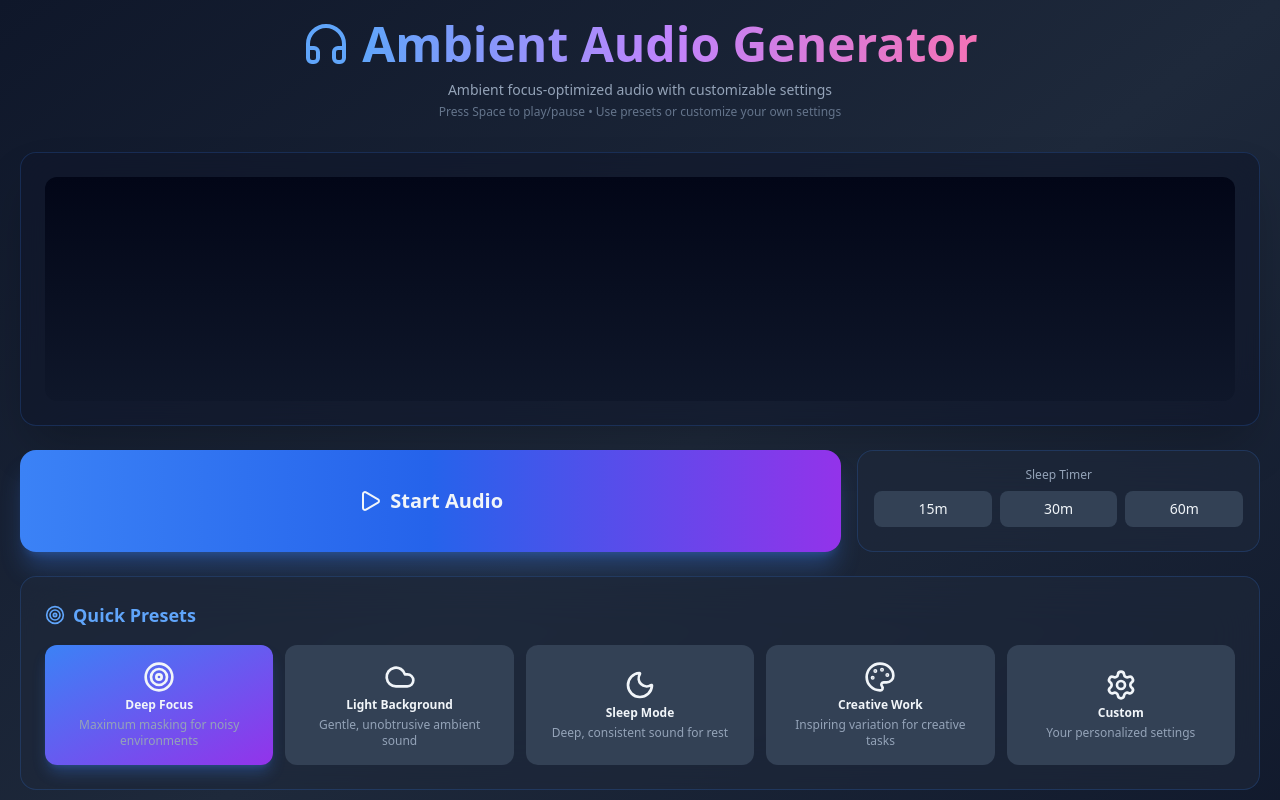
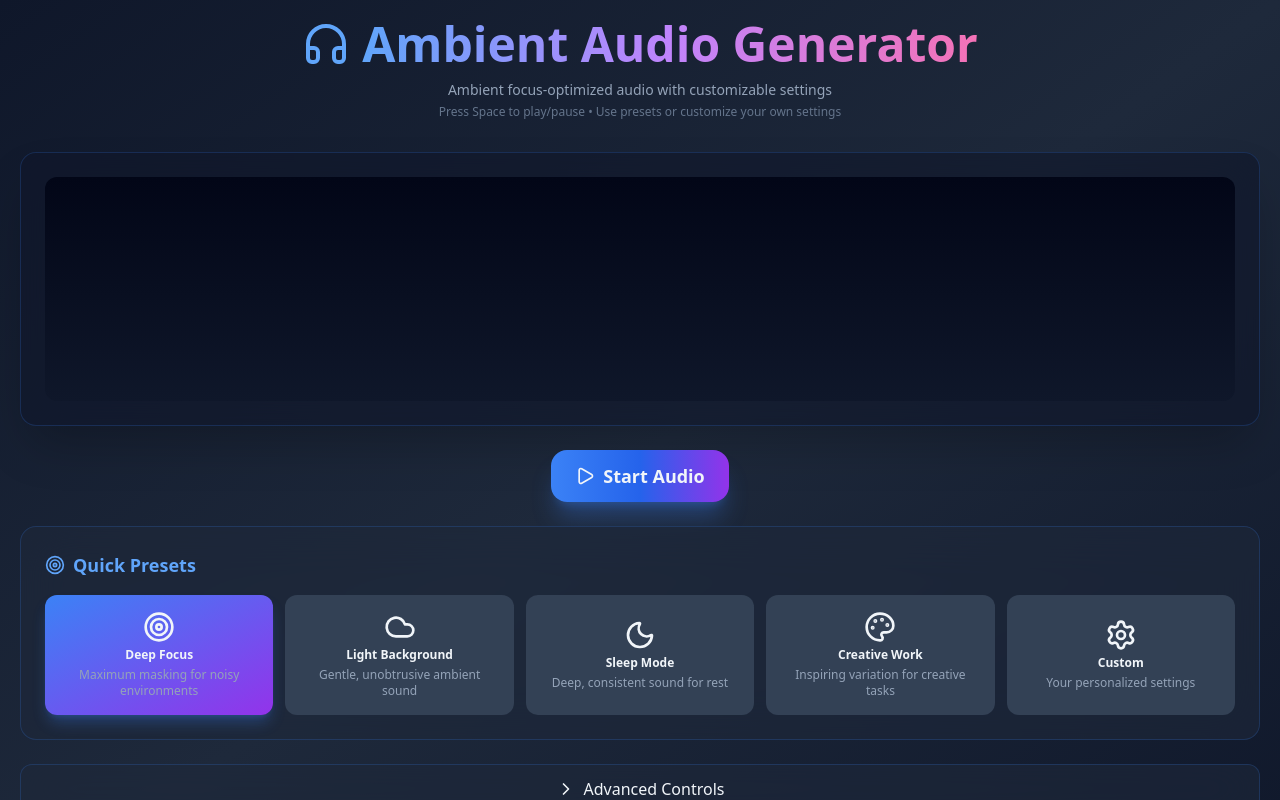
Before and after one commit to joelbreit/ambient-audio-generator, a React (Vite) app: page / in a window 1280 px wide. Shown: the top 800 px of the page. Built offline with nearby package versions, Linux system fonts and the light colour scheme.

Commit message:
Fix play button; removed timer

```diff
--- a/src/components/AmbientAudioGenerator.jsx
+++ b/src/components/AmbientAudioGenerator.jsx
@@ -1,4 +1,4 @@
-import React, { useEffect, useRef, useCallback } from "react";
+import React, { useEffect, useCallback } from "react";
 import {
 	AmbientAudioProvider,
 	useAmbientAudioContext,
@@ -8,7 +8,6 @@ import { presets } from "../utils/presets";
 import Header from "./Header";
 import VisualizationCanvas from "./VisualizationCanvas";
 import PlayButton from "./PlayButton";
-import TimerControls from "./TimerControls";
 import PresetsGrid from "./PresetsGrid";
 import AdvancedControls from "./AdvancedControls";
 import CustomPresetSave from "./CustomPresetSave";
@@ -24,20 +23,14 @@ const AmbientAudioGeneratorContent = () => {
 		isFading,
 		setIsFading,
 		params,
-		timer,
-		setTimer,
 		favorites,
 		loadPreset,
 		updateParam,
 		toggleParam,
-		startTimer,
-		cancelTimer,
 		saveFavorite,
 		deleteFavorite,
 		loadFavorite,
 	} = useAmbientAudioContext();
-
-	const timerIntervalRef = useRef(null);
 
 	// Audio hook
 	const {
@@ -117,55 +110,6 @@ const AmbientAudioGeneratorContent = () => {
 		]
 	);
 
-	// Timer with audio integration
-	const handleStartTimer = useCallback(
-		(minutes) => {
-			if (timerIntervalRef.current) {
-				clearInterval(timerIntervalRef.current);
-			}
-
-			setTimer({
-				active: true,
-				remaining: minutes * 60,
-				duration: minutes,
-			});
-
-			timerIntervalRef.current = setInterval(() => {
-				setTimer((prev) => {
-					const newRemaining = prev.remaining - 1;
-
-					if (newRemaining <= 0) {
-						clearInterval(timerIntervalRef.current);
-						if (isPlaying) {
-							stopAudioHook();
-							setIsPlaying(false);
-						}
-						return {
-							active: false,
-							remaining: 0,
-							duration: prev.duration,
-						};
-					}
-
-					// Fade out in last 10 seconds
-					if (newRemaining <= 10 && isPlaying) {
-						fadeVolume(0, 10);
-					}
-
-					return { ...prev, remaining: newRemaining };
-				});
-			}, 1000);
-		},
-		[setTimer, isPlaying, stopAudioHook, setIsPlaying, fadeVolume]
-	);
-
-	const handleCancelTimer = useCallback(() => {
-		if (timerIntervalRef.current) {
-			clearInterval(timerIntervalRef.current);
-		}
-		cancelTimer();
-	}, [cancelTimer]);
-
 	// Load favorite
 	const handleLoadFavorite = useCallback(
 		(favParams) => {
@@ -198,9 +142,6 @@ const AmbientAudioGeneratorContent = () => {
 	useEffect(() => {
 		return () => {
 			stopAudioHook(true);
-			if (timerIntervalRef.current) {
-				clearInterval(timerIntervalRef.current);
-			}
 		};
 	}, [stopAudioHook]);
 
@@ -215,16 +156,11 @@ const AmbientAudioGeneratorContent = () => {
 					sourceNodeRef={sourceNodeRef}
 				/>
 
-				{/* Play Button & Timer */}
-				<div className="grid grid-cols-1 md:grid-cols-3 gap-4 mb-6">
+				{/* Play Button */}
+				<div className="flex justify-center items-center gap-3 mb-6">
 					<PlayButton
 						isPlaying={isPlaying}
 						onTogglePlay={togglePlay}
-					/>
-					<TimerControls
-						timer={timer}
-						onStartTimer={handleStartTimer}
-						onCancelTimer={handleCancelTimer}
 					/>
 				</div>
 
--- a/src/components/PlayButton.jsx
+++ b/src/components/PlayButton.jsx
@@ -4,20 +4,20 @@ const PlayButton = ({ isPlaying, onTogglePlay }) => {
 	return (
 		<button
 			onClick={onTogglePlay}
-			className={`md:col-span-2 py-6 px-8 rounded-2xl text-xl font-bold transition-all flex items-center justify-center gap-2 ${
+			className={`py-3 px-6 rounded-2xl text-lg font-bold transition-all flex items-center justify-center gap-2 ${
 				isPlaying
-					? "bg-gradient-to-r from-red-500 via-red-600 to-pink-600 hover:from-red-600 hover:via-red-700 hover:to-pink-700 shadow-xl shadow-red-500/30"
+					? "bg-slate-800 hover:bg-slate-700 border border-slate-700"
 					: "bg-gradient-to-r from-blue-500 via-blue-600 to-purple-600 hover:from-blue-600 hover:via-blue-700 hover:to-purple-700 shadow-xl shadow-blue-500/30"
 			} transform hover:scale-105 active:scale-95`}
 		>
 			{isPlaying ? (
 				<>
-					<Pause className="w-6 h-6" />
+					<Pause className="w-5 h-5" />
 					Pause Audio
 				</>
 			) : (
 				<>
-					<Play className="w-6 h-6" />
+					<Play className="w-5 h-5" />
 					Start Audio
 				</>
 			)}
--- a/src/components/TimerControls.jsx
+++ /dev/null
@@ -1,53 +0,0 @@
-const formatTime = (seconds) => {
-	const mins = Math.floor(seconds / 60);
-	const secs = seconds % 60;
-	return `${mins}:${secs.toString().padStart(2, "0")}`;
-};
-
-const TimerControls = ({ timer, onStartTimer, onCancelTimer }) => {
-	return (
-		<div className="bg-slate-800 bg-opacity-60 backdrop-blur-xl rounded-2xl p-4 border border-blue-500 border-opacity-20">
-			<div className="text-center mb-2">
-				<label className="text-xs text-slate-400 block mb-2">
-					Sleep Timer
-				</label>
-				{timer.active ? (
-					<div>
-						<div className="text-3xl font-bold text-blue-400 mb-2">
-							{formatTime(timer.remaining)}
-						</div>
-						<button
-							onClick={onCancelTimer}
-							className="w-full py-2 bg-red-500 hover:bg-red-600 rounded-lg text-sm transition-colors"
-						>
-							Cancel Timer
-						</button>
-					</div>
-				) : (
-					<div className="flex gap-2">
-						<button
-							onClick={() => onStartTimer(15)}
-							className="flex-1 py-2 bg-slate-700 hover:bg-slate-600 rounded-lg text-sm transition-colors"
-						>
-							15m
-						</button>
-						<button
-							onClick={() => onStartTimer(30)}
-							className="flex-1 py-2 bg-slate-700 hover:bg-slate-600 rounded-lg text-sm transition-colors"
-						>
-							30m
-						</button>
-						<button
-							onClick={() => onStartTimer(60)}
-							className="flex-1 py-2 bg-slate-700 hover:bg-slate-600 rounded-lg text-sm transition-colors"
-						>
-							60m
-						</button>
-					</div>
-				)}
-			</div>
-		</div>
-	);
-};
-
-export default TimerControls;
--- a/src/context/AmbientAudioContext.jsx
+++ b/src/context/AmbientAudioContext.jsx
@@ -1,4 +1,10 @@
-import React, { createContext, useContext, useState, useCallback, useEffect } from "react";
+import React, {
+	createContext,
+	useContext,
+	useState,
+	useCallback,
+	useEffect,
+} from "react";
 import { presets } from "../utils/presets";
 
 const AmbientAudioContext = createContext(null);
@@ -20,11 +26,6 @@ export const AmbientAudioProvider = ({ children }) => {
 	const [showAdvanced, setShowAdvanced] = useState(false);
 	const [isFading, setIsFading] = useState(false);
 	const [params, setParams] = useState(presets.deepFocus.params);
-	const [timer, setTimer] = useState({
-		active: false,
-		remaining: 0,
-		duration: 30,
-	});
 	const [favorites, setFavorites] = useState([]);
 
 	// Load favorites from localStorage on mount
@@ -54,17 +55,9 @@ export const AmbientAudioProvider = ({ children }) => {
 	}, []);
 
 	// Toggle param
-	const toggleParam = useCallback(
-		(key) => {
-			setParams((prev) => ({ ...prev, [key]: !prev[key] }));
-			setCurrentPreset("custom");
-		},
-		[]
-	);
-
-	// Cancel timer
-	const cancelTimer = useCallback(() => {
-		setTimer((prev) => ({ active: false, remaining: 0, duration: prev.duration }));
+	const toggleParam = useCallback((key) => {
+		setParams((prev) => ({ ...prev, [key]: !prev[key] }));
+		setCurrentPreset("custom");
 	}, []);
 
 	// Save favorite
@@ -112,14 +105,11 @@ export const AmbientAudioProvider = ({ children }) => {
 		setIsFading,
 		params,
 		setParams,
-		timer,
-		setTimer,
 		favorites,
 		// Actions
 		loadPreset,
 		updateParam,
 		toggleParam,
-		cancelTimer,
 		saveFavorite,
 		deleteFavorite,
 		loadFavorite,
```
Also changed, not shown: 1 other file (tests, documents, lock files or other folders).
